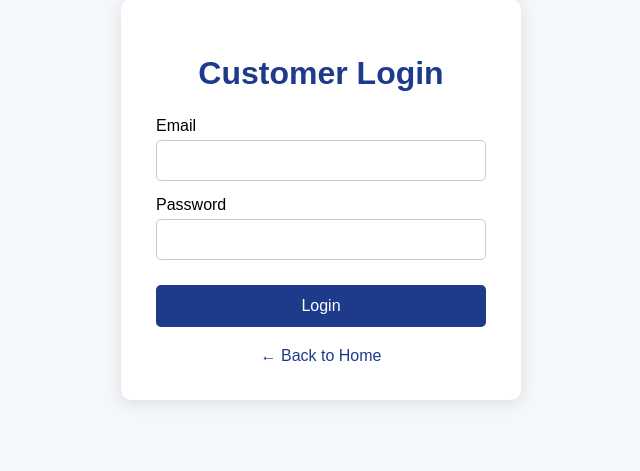
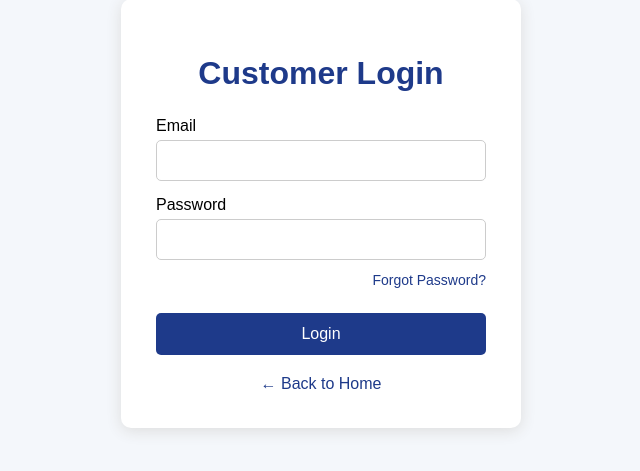
Before and after one commit to nitishsarkar0580/smartfix-management-system, a Flask app: page /login in a window 1280 px wide. Shown: the part 81-552 px from the top of the page, without its empty margins (319-959 px from the left). Run offline with Flask 3, Linux system fonts and the light colour scheme.

Commit message:
Update login.html

```diff
--- a/templates/login.html
+++ b/templates/login.html
@@ -20,6 +20,7 @@
 
         .container {
             width: 400px;
+            max-width: 90%;
             margin: 80px auto;
             background: white;
             padding: 35px;
@@ -58,6 +59,19 @@
             cursor: pointer;
         }
 
+        .forgot {
+            display: block;
+            text-align: right;
+            margin-top: 12px;
+            color: #1e3a8a;
+            text-decoration: none;
+            font-size: 14px;
+        }
+
+        .forgot:hover {
+            text-decoration: underline;
+        }
+
         .back {
             display: block;
             text-align: center;
@@ -82,6 +96,10 @@
             <label>Password</label>
             <input type="password" name="password" required>
 
+            <a class="forgot" href="/forgot-password">
+                Forgot Password?
+            </a>
+
             <button type="submit">
                 Login
             </button>
```
